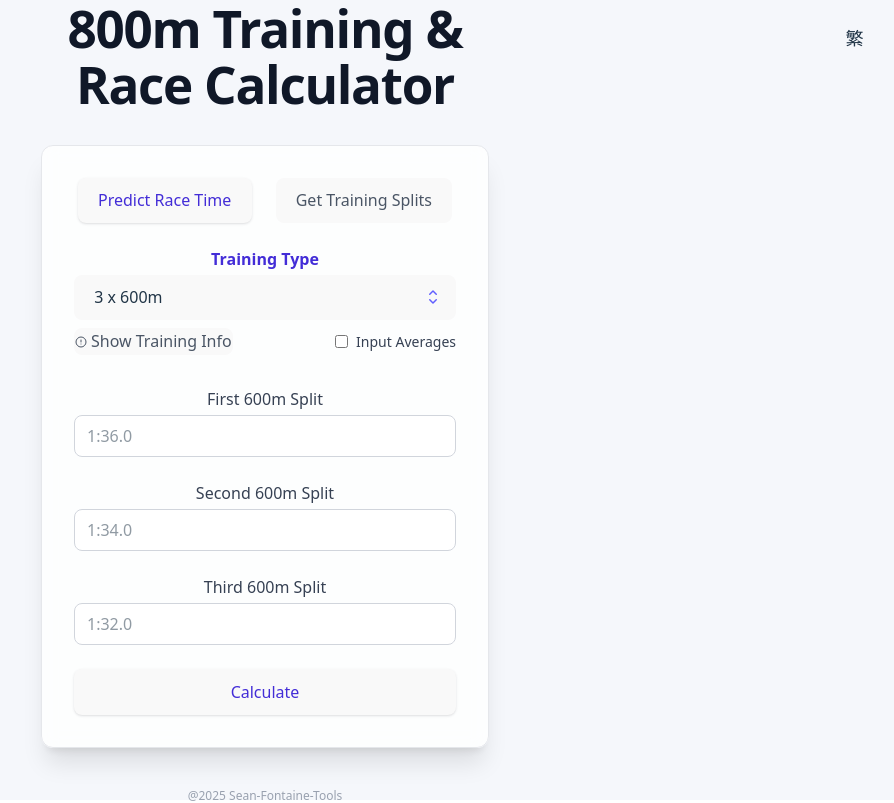
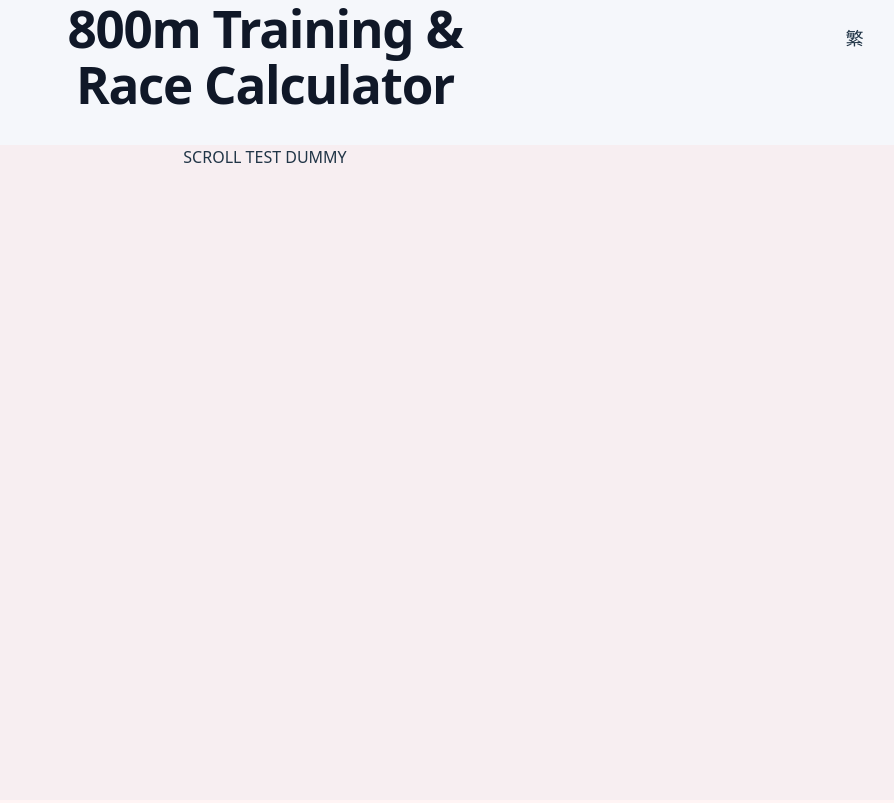
Before and after one commit to spidersocks/developer-site, a React (Vite) app in the folder frontend/tailwindcss4/: page /en/800m-calculator in a window 1280 px wide. Shown: the top 803 px of the page, without its empty margins (375-1269 px from the left). Built offline with nearby package versions, Linux system fonts and the light colour scheme.

Commit message:
Scroll test for 800m calculator

```diff
--- a/frontend/tailwindcss4/src/apps/EightHundredCalculator/App.jsx
+++ b/frontend/tailwindcss4/src/apps/EightHundredCalculator/App.jsx
@@ -504,6 +504,7 @@ export default function App({ lang = "en" }) {
             {t.description}
           </p>
         </header>
+        <div style={{ height: 1500, background: "rgba(255,200,200,0.2)" }}>SCROLL TEST DUMMY</div>
         <main className="
           w-full max-w-md mx-auto
           bg-white/80 backdrop-blur-sm shadow-xl rounded-xl
```
